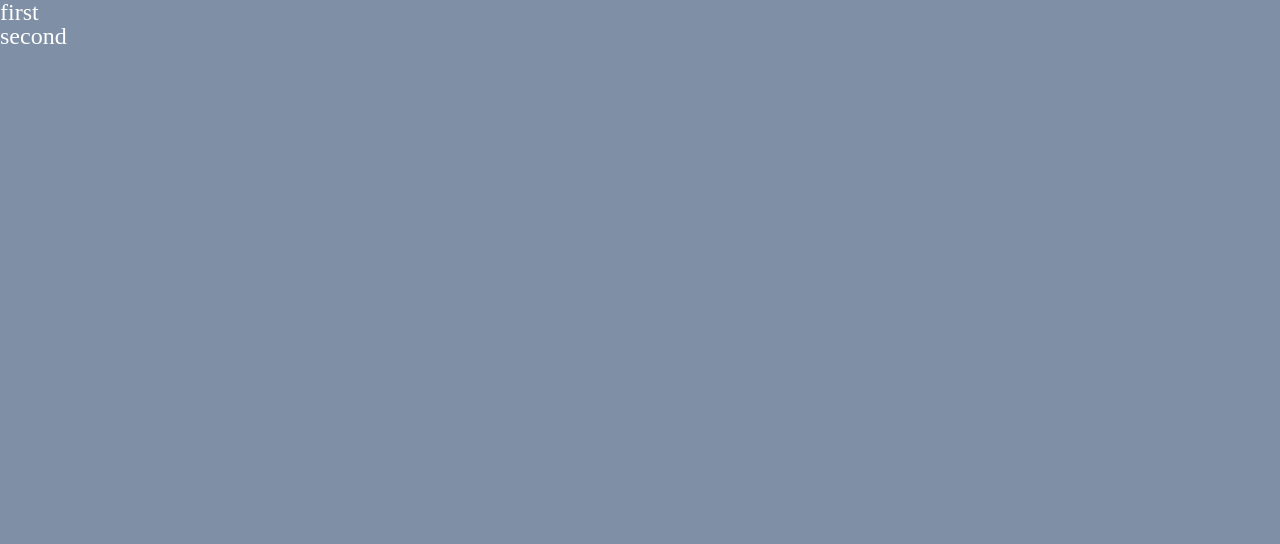
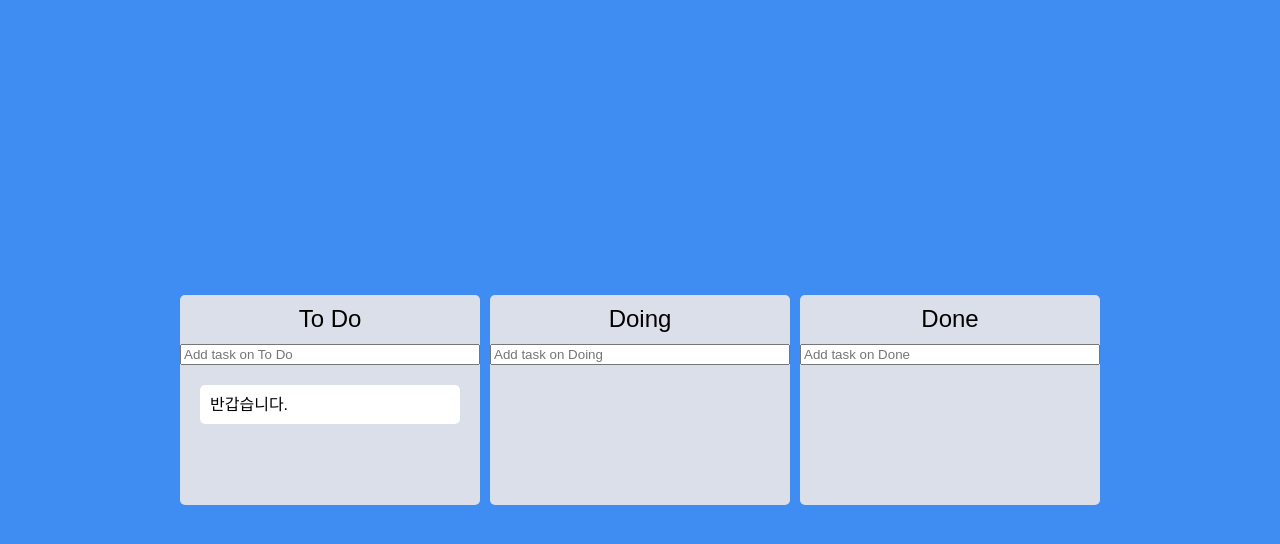
Before and after one commit to hihiihiii/react-trello, a React (Create React App) app: page / in a window 1280 px wide. Shown: the top 544 px of the page. Built offline with nearby package versions, Linux system fonts and the light colour scheme.

Commit message:
cross Board 이동.

```diff
--- a/package.json
+++ b/package.json
@@ -13,6 +13,7 @@
     "react": "^18.2.0",
     "react-beautiful-dnd": "^13.1.1",
     "react-dom": "^18.2.0",
+    "react-hook-form": "^7.43.5",
     "react-scripts": "5.0.1",
     "recoil": "^0.7.7",
     "styled-components": "^5.3.8",
--- a/src/App.tsx
+++ b/src/App.tsx
@@ -1,39 +1,75 @@
-import React from "react";
 import styled from "styled-components";
-import { DragDropContext, Draggable, Droppable } from "react-beautiful-dnd";
+import { DragDropContext, Droppable, DropResult } from "react-beautiful-dnd";
+import { useRecoilState } from "recoil";
+import { todoState } from "./atoms";
+import Board from "./Components/Board";
 
-const Text = styled.li`
-  color: white;
-  font-size: 24px;
-  font-weight: 500;
+const Wrapper = styled.div`
+  display: flex;
+  width: 100vw;
+  margin: 0px auto;
+  justify-content: center;
+  align-items: center;
+  height: 100vh;
+`;
+
+const Boards = styled.div`
+  display: flex;
+  justify-content: center;
+  align-items: flex-start;
+  width: 100%;
+  gap: 10px;
 `;
 
 const App = () => {
-  // DragDropContext 특정 영역에만 생성한다.
-  // Context 안에 dom과 onDragEnd 아규먼트가 필요하다.
-  // Droppable 은 어떤 것을 드롭할 수 있는 영역이다.
-  // Draggable 은 어떤 것을 드래그 할 수 있는 영역.
-  // Droppable props doppableId 드롭할 수 있는 영역이 여러개일 수 있기 때문에
-  const onDragEnd = () => {};
+  const [todos, setTodos] = useRecoilState(todoState);
+  const onDragEnd = (info: DropResult) => {
+    const { destination, source, draggableId } = info;
+
+    if (!destination) return;
+    if (source.droppableId === destination?.droppableId) {
+      setTodos((allBoards) => {
+        const boardCopy = [...allBoards[source.droppableId]];
+        const taskObj = [boardCopy[source.index]];
+        boardCopy.splice(source.index, 1);
+        boardCopy.splice(destination?.index, 0, draggableId);
+        return {
+          ...allBoards,
+          [source.droppableId]: boardCopy,
+        };
+      });
+    }
+
+    if (source.droppableId !== destination?.droppableId) {
+      setTodos((allBoard) => {
+        const sourceBoard = [...allBoard[source.droppableId]];
+        const droppableBoard = [...allBoard[destination.droppableId]];
+        sourceBoard.splice(source.index, 1);
+        droppableBoard.splice(destination?.index, 0, draggableId);
+
+        return {
+          ...allBoard,
+          [source.droppableId]: sourceBoard,
+          [destination.droppableId]: droppableBoard,
+        };
+      });
+    }
+  };
+
   return (
     <DragDropContext onDragEnd={onDragEnd}>
-      <div>
-        <Droppable droppableId="one">
-          {/* Droppable의 children은 함수여야 */}
-          {() => {
-            return (
-              <ul>
-                <Draggable draggableId="one" index={0}>
-                  {() => <Text>first</Text>}
-                </Draggable>
-                <Draggable draggableId="two" index={1}>
-                  {() => <Text>second</Text>}
-                </Draggable>
-              </ul>
-            );
-          }}
-        </Droppable>
-      </div>
+      <Wrapper>
+        <Boards>
+          {/* object loop */}
+          {Object.keys(todos).map((boardId) => (
+            <Board
+              key={boardId}
+              boardId={boardId}
+              todos={todos[boardId]}
+            ></Board>
+          ))}
+        </Boards>
+      </Wrapper>
     </DragDropContext>
   );
 };
--- /dev/null
+++ b/src/Components/Board.tsx
@@ -0,0 +1,107 @@
+import { useRef } from "react";
+import { Droppable } from "react-beautiful-dnd";
+import { useForm } from "react-hook-form";
+import styled from "styled-components";
+import { ITodo } from "../atoms";
+import DraggableCard from "./DraggableCard";
+
+interface IBoardProps {
+  todos: ITodo[];
+  boardId: string;
+}
+
+interface IAreaProps {
+  isDraggingOver: boolean;
+  isDraggingFromThis: boolean;
+}
+
+interface IForm {
+  todo: string;
+}
+const Wrapper = styled.div`
+  padding-top: 30px;
+  padding-top: 10px;
+  width: 300px;
+  border-radius: 5px;
+  background-color: ${(props) => props.theme.boardColor};
+  min-height: 200px;
+  display: flex;
+  flex-direction: column;
+`;
+
+const Title = styled.h2`
+  text-align: center;
+  margin-bottom: 10px;
+  font-weight: 400;
+  font-size: 24px;
+`;
+
+//isDraggingFromThis 드래그가 떠날 때 발생하는 props.
+const Area = styled.div<IAreaProps>`
+  background-color: ${(props) =>
+    props.isDraggingOver
+      ? "#ededed"
+      : props.isDraggingFromThis
+      ? "#b2bec3"
+      : "transparent"};
+  flex-grow: 1;
+  transition: 0.3s ease-in-out;
+  padding: 20px;
+`;
+
+const Form = styled.form`
+  width: 100%;
+  input {
+    width: 100%;
+    box-sizing: border-box;
+  }
+`;
+
+const Board = ({ todos, boardId }: IBoardProps) => {
+  const { register, setValue, handleSubmit } = useForm<IForm>();
+
+  const onValid = (data: IForm) => {
+    setValue("todo", "");
+  };
+
+  return (
+    <Wrapper>
+      <Title>{boardId}</Title>
+      <Form onSubmit={handleSubmit(onValid)}>
+        <input
+          {...register("todo", { required: true })}
+          type="text"
+          placeholder={`Add task on ${boardId}`}
+        />
+      </Form>
+      <Droppable droppableId={boardId}>
+        {/* Droppable의 children은 함수여야 */}
+        {(magic, info) => {
+          return (
+            <Area
+              isDraggingOver={info.isDraggingOver}
+              isDraggingFromThis={Boolean(info.draggingFromThisWith)}
+              ref={magic.innerRef}
+              {...magic.droppableProps}
+            >
+              {todos.map((todo, index) => {
+                return (
+                  //draggable 아이디와 key는 같아야 한다.
+                  <DraggableCard
+                    key={todo.id}
+                    todoId={todo.id}
+                    todoText={todo.text}
+                    index={index}
+                  ></DraggableCard>
+                );
+              })}
+              {magic.placeholder}
+            </Area>
+          );
+        }}
+      </Droppable>
+    </Wrapper>
+  );
+};
+
+export default Board;
--- /dev/null
+++ b/src/Components/DraggableCard.tsx
@@ -0,0 +1,38 @@
+import React from "react";
+import { Draggable } from "react-beautiful-dnd";
+import styled from "styled-components";
+
+const Card = styled.div<{ isDragging: boolean }>`
+  padding: 10px;
+  border-radius: 5px;
+  background-color: ${(props) =>
+    props.isDragging ? "#74b9ff" : props.theme.cardColor};
+  margin-bottom: 5px;
+  box-shadow: ${(props) =>
+    props.isDragging ? "0px 10px 8px 0px rgba(0,0,0,0.4)" : "none"};
+`;
+
+interface IDragableCard {
+  todoId: number;
+  todoText: string;
+  index: number;
+}
+
+const DraggableCard = ({ todoId, todoText, index }: IDragableCard) => {
+  return (
+    <Draggable draggableId={todoId + ""} index={index}>
+      {(magic, info) => (
+        <Card
+          isDragging={info.isDragging}
+          {...magic.dragHandleProps}
+          {...magic.draggableProps}
+          ref={magic.innerRef}
+        >
+          {todoText}
+        </Card>
+      )}
+    </Draggable>
+  );
+};
+
+export default React.memo(DraggableCard);
--- a/src/atoms.tsx
+++ b/src/atoms.tsx
@@ -1,24 +1,20 @@
 import { atom, selector } from "recoil";
 
-export const minutesState = atom({
-  key: "minutes",
-  default: 0,
-});
+export interface ITodo {
+  id: number;
+  text: string;
+}
 
-export const hoursSelector = selector({
-  key: "hours",
-  get: ({ get }) => {
-    const minutes = get(minutesState);
-    return minutes / 60;
-  },
-  //input의 변화를 느끼고 싶을뿐.
-  //   set: ({ set }, newValue) => {
-  //     const minutes = Number(newValue) * 60;
-  //     //fist argument : atom, second argument : minutes;
-  //     set(minutesState, minutes);
-  //   },
-  set: ({ set }, newValue) => {
-    const minutes = Number(newValue) * 60;
-    set(minutesState, minutes);
+//string으로 이루어진 array를 가질거라고 선언.
+interface ITodoState {
+  [key: string]: ITodo[];
+}
+
+export const todoState = atom<ITodoState>({
+  key: "todo",
+  default: {
+    "To Do": [{ id: Date.now(), text: "반갑습니다." }],
+    Doing: [],
+    Done: [],
   },
 });
--- a/src/index.tsx
+++ b/src/index.tsx
@@ -1,19 +1,22 @@
 import React from "react";
 import ReactDOM from "react-dom/client";
+import { ThemeProvider } from "styled-components";
 import { RecoilRoot } from "recoil";
+
 import App from "./App";
 import { GlobalStyled } from "./styled/GlobalStyled";
+import { theme } from "./styled/theme";
 
 const root = ReactDOM.createRoot(
   document.getElementById("root") as HTMLElement
 );
 root.render(
-  <React.StrictMode>
-    <RecoilRoot>
+  <RecoilRoot>
+    <ThemeProvider theme={theme}>
       <GlobalStyled />
       <App />
-    </RecoilRoot>
-  </React.StrictMode>
+    </ThemeProvider>
+  </RecoilRoot>
 );
 
 // If you want to start measuring performance in your app, pass a function
--- a/src/styled/GlobalStyled.ts
+++ b/src/styled/GlobalStyled.ts
@@ -32,7 +32,11 @@ footer, header, hgroup, menu, nav, section {
 	display: block;
 }
 body {
-	line-height: 1;
+	line-height: 1.2;
+	font-weight: 300;
+	font-family: "Source Sans Pro", sans-serif;
+	background-color: ${props=> props.theme.bgColor};
+
 }
 ol, ul {
 	list-style: none;
@@ -49,7 +53,5 @@ table {
 	border-collapse: collapse;
 	border-spacing: 0;
 }
-body{
-  background-color: #7f8fa6;
-}
+
 `
--- /dev/null
+++ b/src/styled/theme.ts
@@ -0,0 +1,7 @@
+import { DefaultTheme } from "styled-components";
+
+export const theme : DefaultTheme  = {
+    bgColor : "#3F8CF2",
+    boardColor : "#DADFE9",
+    cardColor : "white",
+}
```
Also changed, not shown: src/styled/styled.d.ts (added, +9 -0 lines), 1 other file (tests, documents, lock files or other folders).
